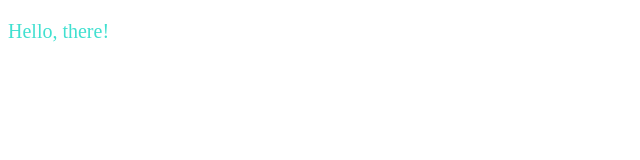
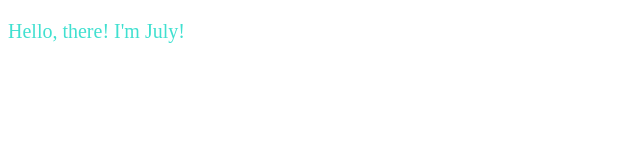
Before and after one commit to juju-kole4kina/first-project, a plain HTML site: page index.html in a window 1280 px wide. Shown: the full height of the page, 0-640 px from the left. Drawn offline with Linux system fonts and the light colour scheme.

Commit message:
Дописан параграф hello

```diff
--- a/index.html
+++ b/index.html
@@ -10,7 +10,7 @@
 </head>
 
 <body>
-  <p class="hello">Hello, there!</p>
+  <p class="hello">Hello, there! I'm July!</p>
 </body>
 
 </html>
```
